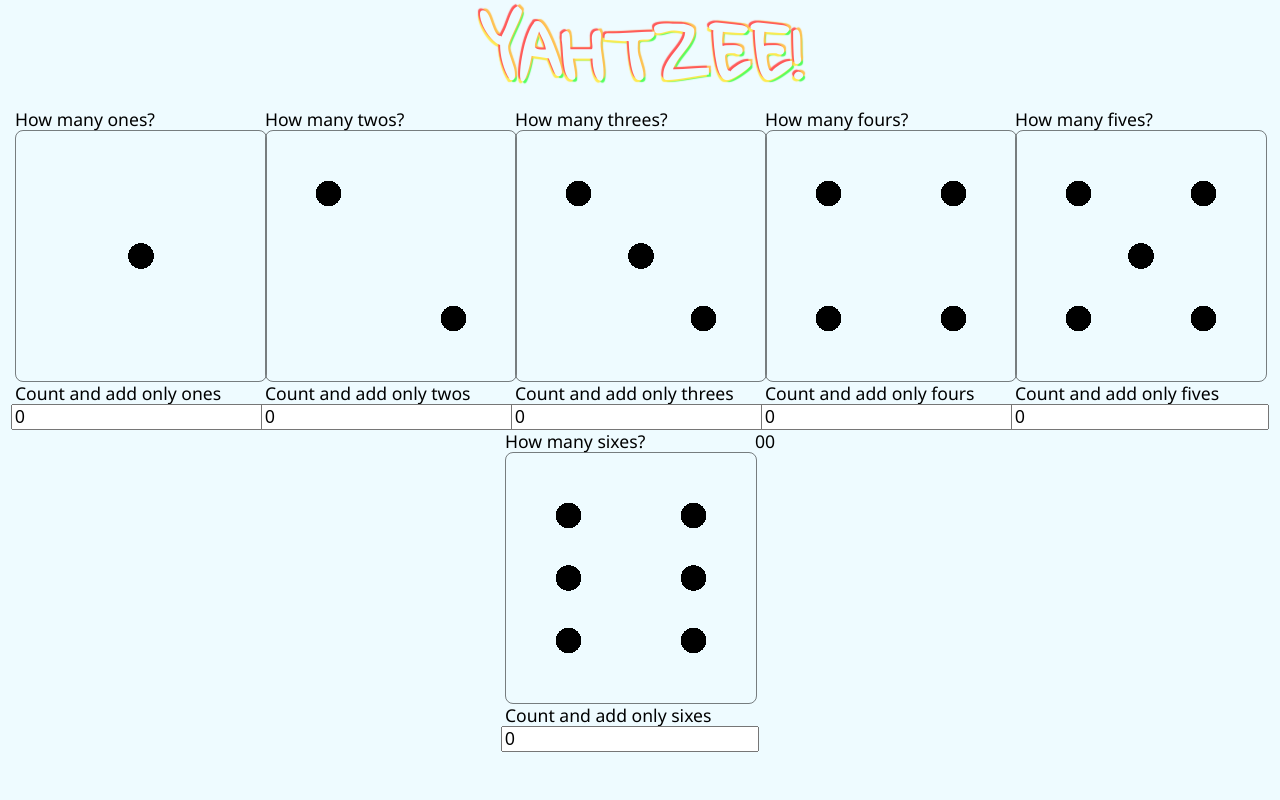
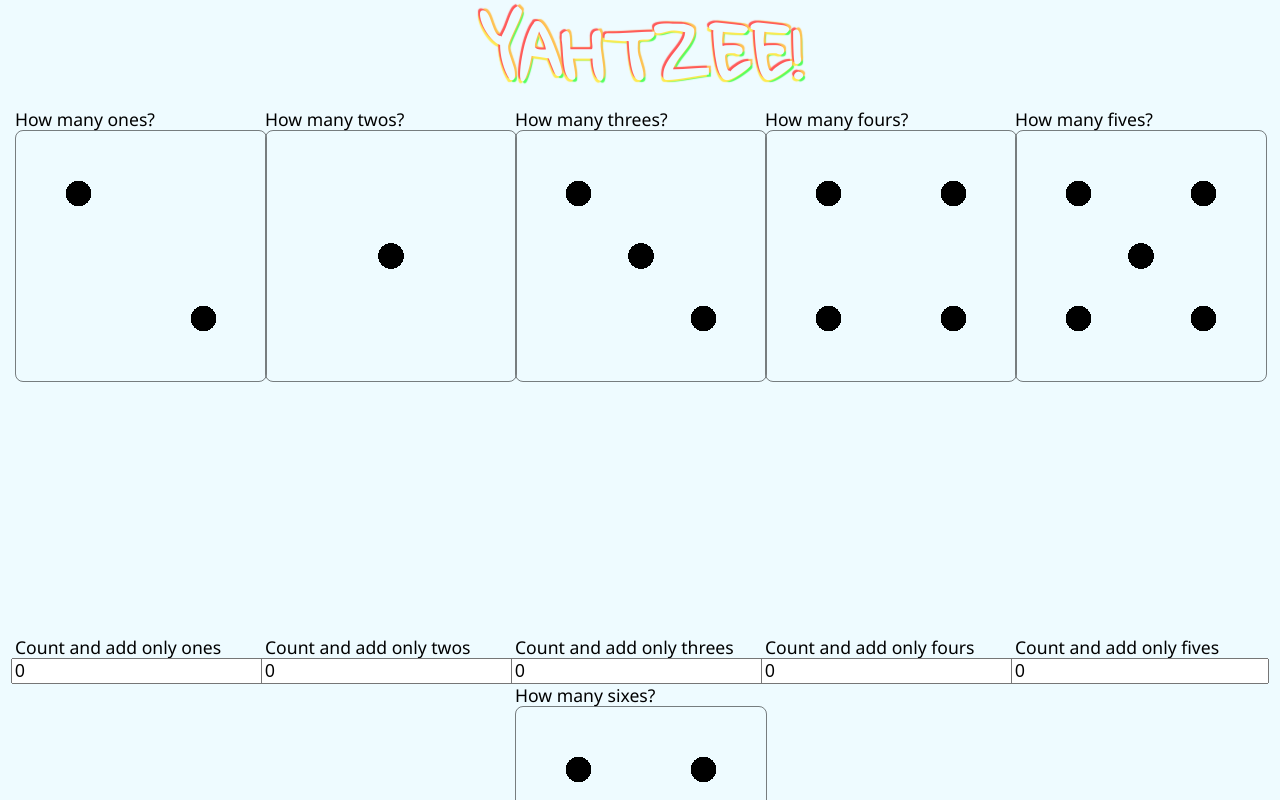
Before and after one commit to brianmontanaweb/reactzee, a React app: page / in a window 1280 px wide. Shown: the top 800 px of the page. Built offline with nearby package versions, Linux system fonts and the light colour scheme.

Commit message:
Setting up some static SVG and moving some properties into the Goal component to focus on the value passed from the UpperSection component

```diff
--- a/src/component/dice/Dice.js
+++ b/src/component/dice/Dice.js
@@ -1,22 +1,128 @@
-import React from 'react';
+import React, { Component } from 'react';
 import PropTypes from 'prop-types';
 import { Hint } from '../hint/Hint';
 
-export const Dice = (props) => {
+class Dice extends Component {
+
+  render() {
+    //This seems bloated, wonder about updating it
+    let diceSvg = value => {
+      if (value === 1) {
+        return (
+          <g>
+            <circle r="2" cx="16" cy="16"></circle>
+          </g>
+        )
+      }
+      if (value === 2) {
+        return (
+          <g>
+            <circle r="2" cx="16" cy="16">
+
+            </circle>
+            <circle r="2" cx="24" cy="16">
+
+            </circle>
+          </g>
+        )
+      }
+      if (value === 3) {
+        return (
+          <g>
+            <circle r="2" cx="16" cy="16">
+
+            </circle>
+            <circle r="2" cx="16" cy="16">
+
+            </circle>
+            <circle r="2" cx="24" cy="24">
+
+            </circle>
+          </g>
+        )
+      }
+      if (value === 4) {
+        return (
+          <g>
+            <circle r="2" cx="16" cy="16">
+
+            </circle>
+            <circle r="2" cx="24" cy="24">
+
+            </circle>
+            <circle r="2" cx="24" cy="8">
+
+            </circle>
+            <circle r="2" cx="8" cy="24">
+
+            </circle>
+          </g>
+        )
+      }
+      if (value === 5) {
+        return (
+          <g>
+            <circle r="2" cx="16" cy="16">
+
+            </circle>
+            <circle r="2" cx="16" cy="16">
+
+            </circle>
+            <circle r="2" cx="24" cy="24">
+
+            </circle>
+            <circle r="2" cx="24" cy="8">
+
+            </circle>
+            <circle r="2" cx="8" cy="24">
+
+            </circle>
+          </g>
+        )
+      }
+      if (value === 6) {
+        return (
+          <g>
+            <circle r="2" cx="16" cy="16">
+
+            </circle>
+            <circle r="2" cx="16" cy="16">
+
+            </circle>
+            <circle r="2" cx="24" cy="24">
+
+            </circle>
+            <circle r="2" cx="24" cy="8">
+
+            </circle>
+            <circle r="2" cx="8" cy="24">
+
+            </circle>
+            <circle r="2" cx="8" cy="16">
+
+            </circle>
+            <circle r="2" cx="24" cy="16">
+
+            </circle>
+          </g>
+        )
+      }
+    };
     return (
       <div className="dice__container">
 
-      <div className={`dice__component dice-count dice-count--${props.diceValue}`}>
-        <span className="srt">{props.diceValue}</span>
+        <div className={`dice__component dice-count dice-count--${this.props.diceValue}`}>
+          <span className="srt">{this.props.diceValue}</span>
         </div>
+        <svg xmlns="http://www.w3.org/2000/svg" viewBox="0 0 32 32">
+        {diceSvg(this.props.diceValue)}
+        </svg>
 
-      <Hint hintContent={props.goalHint} />
+        <Hint hintContent={this.props.goalHint} />
 
       </div>
     )
+  }
 };
 
-Dice.propTypes = {
-  diceValue: PropTypes.string.isRequired,
-  goalHint: PropTypes.string,
-};
+export default Dice;
--- a/src/component/goal/Goal.js
+++ b/src/component/goal/Goal.js
@@ -1,6 +1,6 @@
 import React from 'react';
 import PropTypes from 'prop-types';
-import { Dice } from '../dice/Dice';
+import Dice from '../dice/Dice';
 import { Label } from '../label/Label';
 import { Input } from '../input/Input';
 
--- a/src/component/upper-section/UpperSection.js
+++ b/src/component/upper-section/UpperSection.js
@@ -5,25 +5,34 @@
 
 class UpperSection extends React.Component {
   render() {
-    let total = Object.values(this.props.currentGoals).reduce((a,b) => Number.parseInt(a, 10) + (Number.parseInt(b, 10) || 0), 0);
-    let bonusTotal = total > 63 ? total + 35 : total;
+    const diceCount = 6;
+    let upperMax = value => {
+      return value * diceCount;
+    };
+    let total = () => {
+      return Object.values(this.props.currentGoals).reduce((a,b) => Number.parseInt(a, 10) + (Number.parseInt(b, 10) || 0), 0);
+    };
+    let bonusTotal = total => {
+      total += total > 63 ? 35 : total;
+      return total;
+    };
 
     return (
       <div className="flex__grid flex__grid--center flex__grid--row">
         <Goal handleInput={this.props.handleInput}
               goalValue={this.props.currentGoals.ones}
-              goalDice="1"
-              goalMax={5}
+              goalDice="2"
+              goalMax={10}
               goalName="ones"
-              goalStep={1}
+              goalStep={2}
               goalHint="Count and add only ones"
         />
         <Goal handleInput={this.props.handleInput}
               goalValue={this.props.currentGoals.twos}
-              goalDice="2"
+              goalDice="1"
               goalMax={10}
               goalName="twos"
-              goalStep={2}
+              goalStep={1}
               goalHint="Count and add only twos"
         />
         <Goal handleInput={this.props.handleInput}
```
Lines whose indentation alone changed are shown as unchanged.
